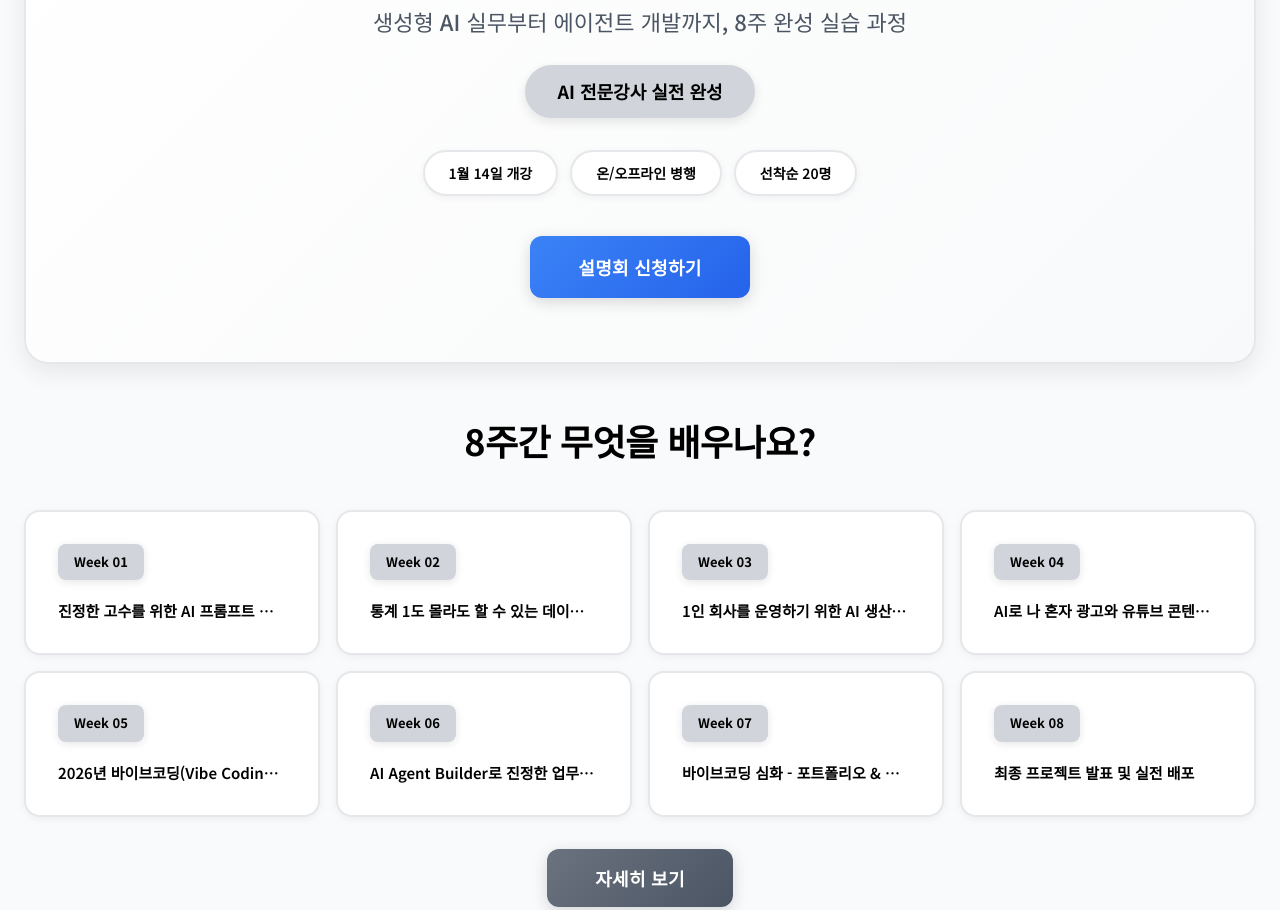
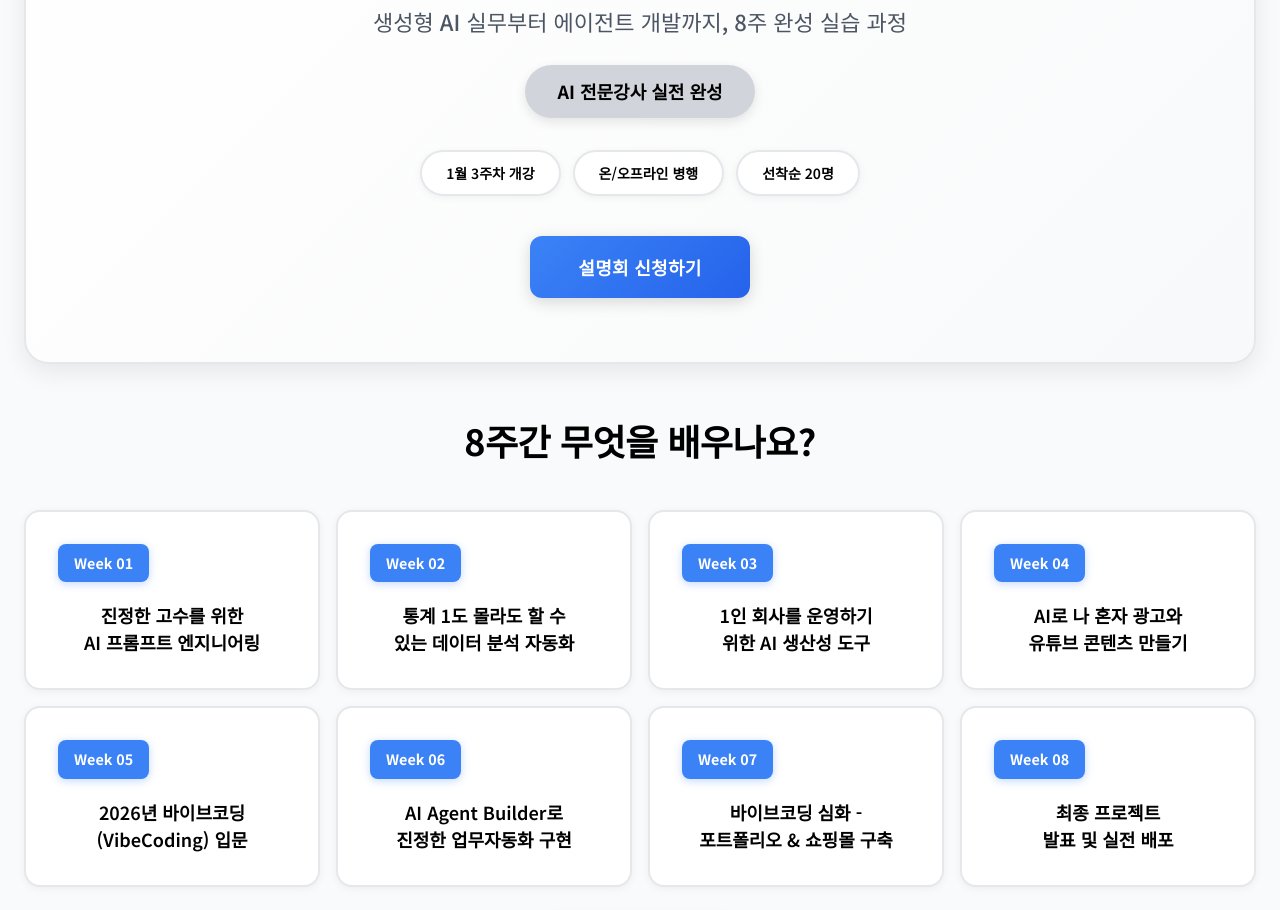
Before and after one commit to minwookpark1971-AIInstructor/irumacademy, a website: page index.html in a window 1280 px wide. Shown: the part 938-1848 px from the top of the page. Drawn offline with nearby package versions, Linux system fonts and the light colour scheme.

Commit message:
Add files via upload

```diff
--- a/index.html
+++ b/index.html
@@ -52,7 +52,7 @@
                         <span class="curriculum-hero__highlight-text">AI 전문강사 실전 완성</span>
                     </div>
                     <div class="curriculum-hero__info">
-                        <span class="curriculum-hero__badge">1월 14일 개강</span>
+                        <span class="curriculum-hero__badge">1월 3주차 개강</span>
                         <span class="curriculum-hero__badge">온/오프라인 병행</span>
                         <span class="curriculum-hero__badge">선착순 20명</span>
                     </div>
@@ -285,7 +285,7 @@
         const curriculumAccordionData = [
             {
                 week: 'Week 01',
-                title: '진정한 고수를 위한 AI 프롬프트 엔지니어링',
+                title: '진정한 고수를 위한<br>AI 프롬프트 엔지니어링',
                 content: 'LLM 원리 이해, 구조화된 프롬프트(Task, Context, Persona 등) 작성법',
                 practice: '직무별 프롬프트 최적화 및 답변 품질 개선 실습'
             },
@@ -309,7 +309,7 @@
             },
             {
                 week: 'Week 05',
-                title: '2026년 바이브코딩(Vibe Coding) 입문',
+                title: '2026년 바이브코딩<br>(VibeCoding) 입문',
                 content: '자연어 코딩 기법, Cursor AI 및 Genspark 활용법, 웹사이트 기획',
                 practice: 'AI와 함께하는 웹사이트 기획서 작성 및 기본 구조 설계'
             },
@@ -332,6 +332,57 @@
                 practice: '개인/팀 프로젝트 시연, 피드백 및 수료식'
             }
         ];
+
+        // 텍스트를 2행으로 균등하게 나누는 함수
+        function splitTextIntoTwoLines(text, cardWidth) {
+            // 이미 <br> 태그가 있으면 그대로 반환
+            if (text.includes('<br>')) {
+                return text;
+            }
+
+            const words = text.split(' ');
+            if (words.length <= 1) return text;
+
+            // 임시 요소를 생성하여 텍스트 너비 측정
+            const $temp = $('<span>').css({
+                'font-size': '1.125rem',
+                'font-weight': '600',
+                'visibility': 'hidden',
+                'position': 'absolute',
+                'white-space': 'nowrap',
+                'font-family': 'inherit'
+            }).appendTo('body');
+
+            // 중간 지점에서 시작
+            let splitIndex = Math.floor(words.length / 2);
+            let bestSplit = splitIndex;
+            let bestDiff = Infinity;
+
+            // 중간 지점 주변(-3 ~ +3)에서 최적의 분할점 찾기
+            for (let offset = -3; offset <= 3; offset++) {
+                const testSplit = splitIndex + offset;
+                if (testSplit > 0 && testSplit < words.length) {
+                    const testFirst = words.slice(0, testSplit).join(' ');
+                    const testSecond = words.slice(testSplit).join(' ');
+
+                    const firstWidth = $temp.text(testFirst).width();
+                    const secondWidth = $temp.text(testSecond).width();
+                    const diff = Math.abs(firstWidth - secondWidth);
+
+                    if (diff < bestDiff) {
+                        bestDiff = diff;
+                        bestSplit = testSplit;
+                    }
+                }
+            }
+
+            $temp.remove();
+
+            const firstLine = words.slice(0, bestSplit).join(' ');
+            const secondLine = words.slice(bestSplit).join(' ');
+
+            return firstLine + '<br>' + secondLine;
+        }
 
         function renderCurriculumAccordion() {
             const $list = $('#curriculum-accordion-list');
@@ -368,6 +419,15 @@
 
                 $card.append($badge, $title, $content);
                 $list.append($card);
+
+                // 카드가 렌더링된 후 너비를 측정하여 텍스트 재분할
+                setTimeout(function() {
+                    const cardWidth = $card.width();
+                    if (cardWidth > 0) {
+                        const formattedTitle = splitTextIntoTwoLines(item.title, cardWidth);
+                        $title.html(formattedTitle);
+                    }
+                }, 0);
             });
         }
 
@@ -743,27 +803,30 @@
 
         .curriculum-card__badge {
             display: inline-block;
-            background: #D1D5DB;
-            color: var(--heading);
+            background: #3B82F6;
+            color: white;
             padding: 0.5rem 1rem;
             border-radius: 0.5rem;
-            font-size: 0.8125rem;
+            font-size: 0.89375rem;
             font-weight: 700;
             margin-bottom: 1.25rem;
             width: fit-content;
-            box-shadow: 0 2px 8px rgba(0, 0, 0, 0.1);
+            box-shadow: 0 2px 8px rgba(59, 130, 246, 0.3);
         }
 
         .curriculum-card__title {
-            font-size: 0.9375rem;
+            font-size: 1.125rem;
             font-weight: 600;
             color: var(--heading);
             margin: 0 0 0 0;
-            line-height: 1.4;
-            text-align: left;
-            white-space: nowrap;
-            overflow: hidden;
-            text-overflow: ellipsis;
+            line-height: 1.5;
+            text-align: justify;
+            text-align-last: center;
+            white-space: normal;
+            overflow: visible;
+            text-overflow: clip;
+            word-break: keep-all;
+            display: block;
         }
 
         .curriculum-card__content {
@@ -1144,7 +1207,7 @@
             }
 
             .curriculum-card__title {
-                font-size: 0.875rem;
+                font-size: 1.05rem;
                 white-space: normal;
                 text-overflow: clip;
                 overflow: visible;
```
